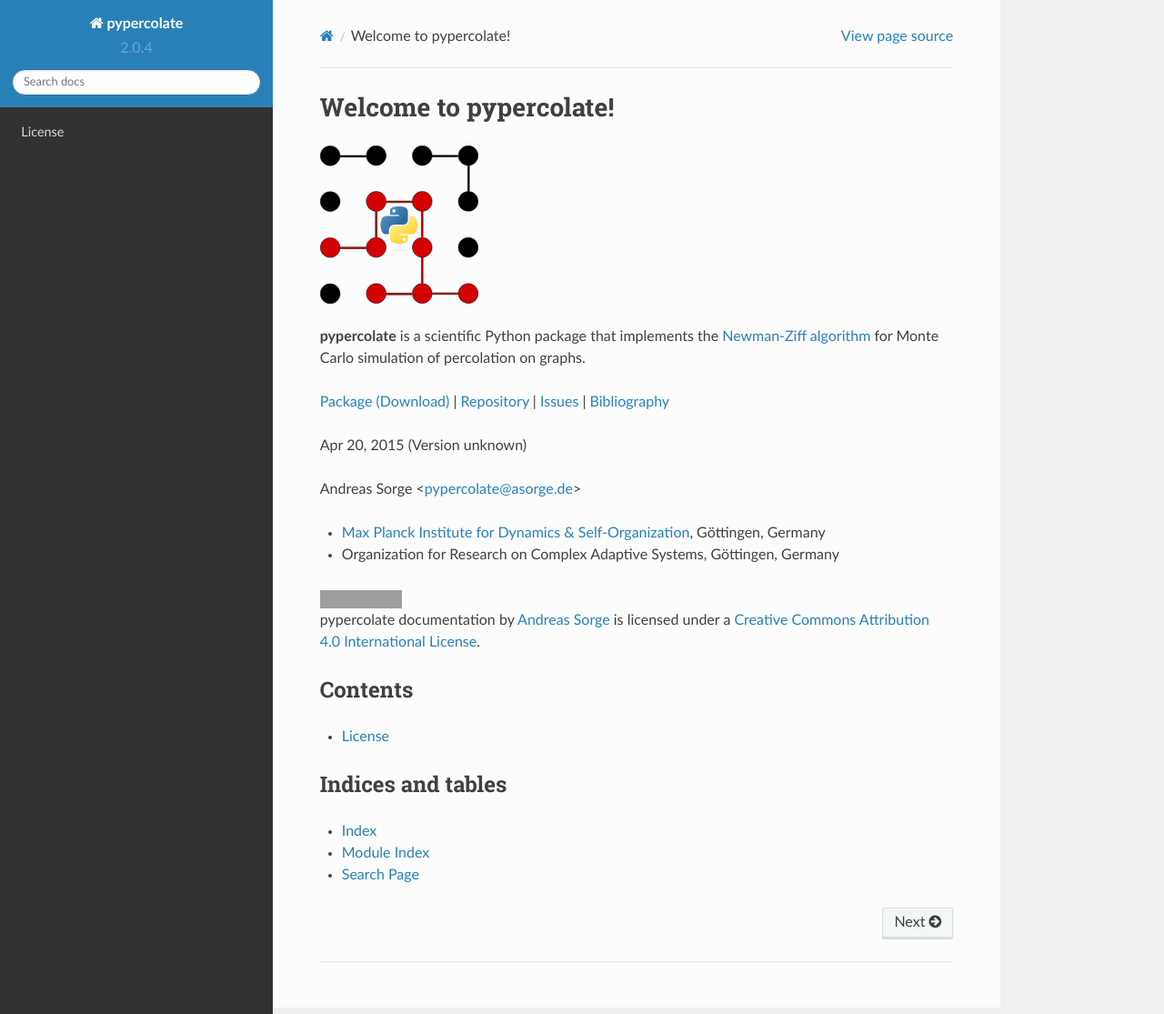
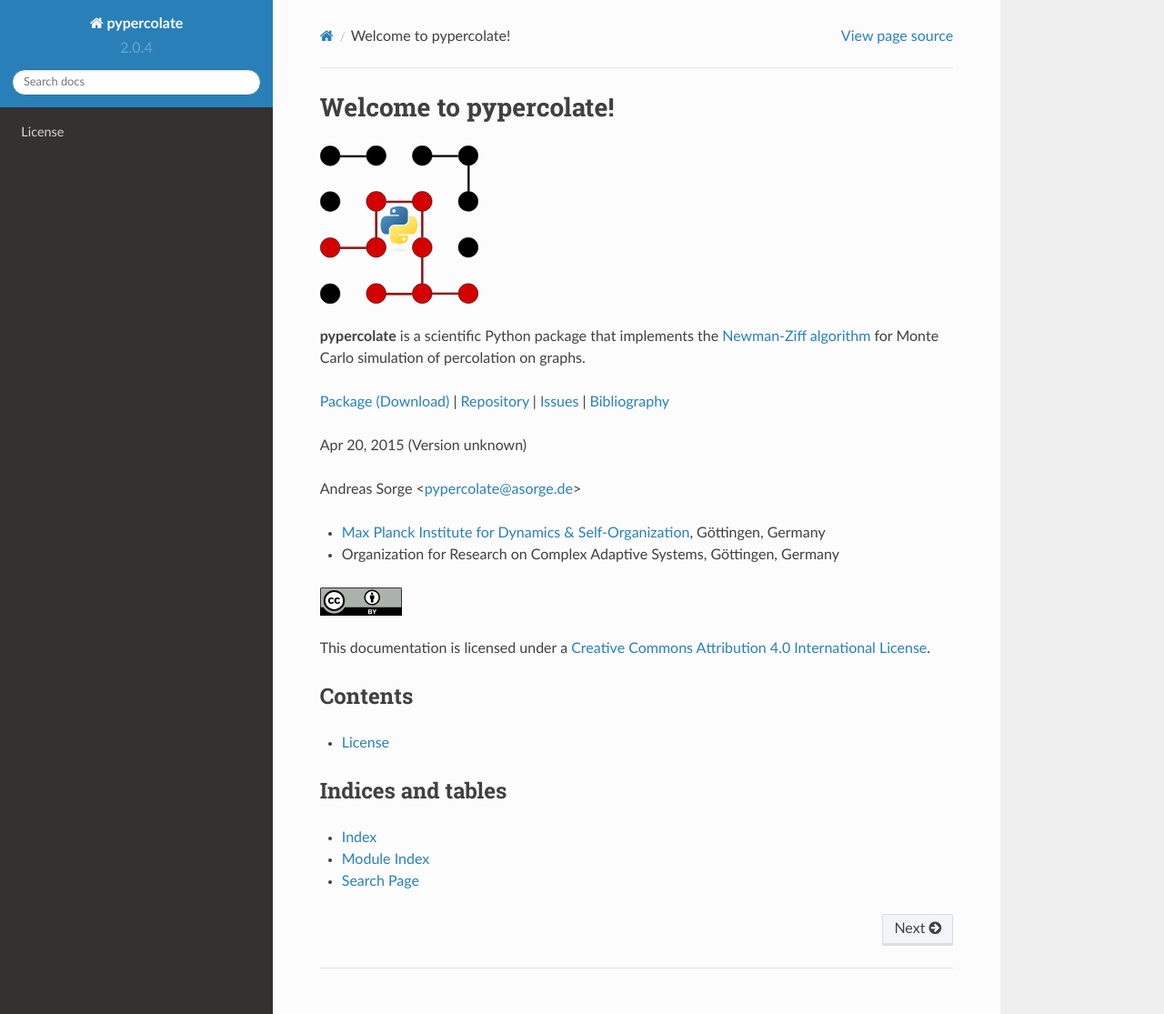
Before and after one commit to andsor/pypercolate, a Sphinx documentation site: the page built from docs/index.rst, in a window 1280 px wide and 1115 px high. Shown: the whole window at 91% size. Built offline with Sphinx 7.4.7 and the Read the Docs theme 2.0.0, drawn with Linux system fonts in a browser that asks for light colours; pages that are not in the unit, such as notebooks, are missing from menus; the version number is read from the project's files by our own code; some of the changed lines change nothing that is shown; grey boxes are pictures that could not be loaded.

Commit message:
Add CC license to documentation

```diff
--- a/docs/index.rst
+++ b/docs/index.rst
@@ -19,18 +19,12 @@
 - `Max Planck Institute for Dynamics & Self-Organization <http://www.ds.mpg.de/en>`_, Göttingen, Germany
 - Organization for Research on Complex Adaptive Systems, Göttingen, Germany
 
-.. raw:: html
+.. image:: _static/cc-by.*
+   :target: `Creative Commons Attribution 4.0 International License`_
 
-        <p><a rel="license"
-        href="http://creativecommons.org/licenses/by/4.0/"><img alt="Creative Commons
-        License" style="border-width:0"
-        src="https://i.creativecommons.org/l/by/4.0/88x31.png" /></a><br /><span
-        xmlns:dct="http://purl.org/dc/terms/" property="dct:title">pypercolate
-        documentation</span> by <a xmlns:cc="http://creativecommons.org/ns#"
-        href="pypercolate.readthedocs.org" property="cc:attributionName"
-        rel="cc:attributionURL">Andreas Sorge</a> is licensed under a <a rel="license"
-        href="http://creativecommons.org/licenses/by/4.0/">Creative Commons Attribution
-        4.0 International License</a>.</p>
+This documentation is licensed under a `Creative Commons Attribution 4.0 International License`_.
+
+.. _Creative Commons Attribution 4.0 International License: http://creativecommons.org/licenses/by/4.0/
 
 .. _Newman-Ziff algorithm: http://arxiv.org/abs/cond-mat/0101295
 
```
Also changed, not shown: docs/_static/cc-by.svg (added), 2 other files.
